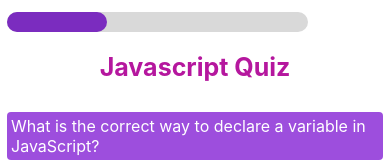
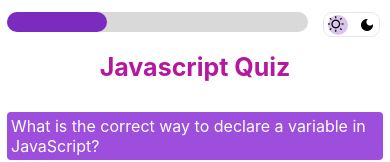
Before and after one commit to Stive627/tsaChallenge, a React Native app: screen /Questions in a window 390 px wide. Shown: the top 162 px of the page. Built offline with nearby package versions, Linux system fonts and the light colour scheme.

Commit message:
it works at 90%

```diff
--- a/App.js
+++ b/App.js
@@ -6,12 +6,14 @@ import Questions from './Screens/Questions/Questions';
 import { DataProvider } from './context/DataContext';
 import Results from './Screens/Results/Results';
 import Detail from './Screens/Details/Detail';
+import { ThemeProvider } from './context/ThemeContext';
 
 const Stack = createNativeStackNavigator()
 
 export default function App() {
   return (
     <DataProvider>
+      <ThemeProvider>
         <NavigationContainer>
           <Stack.Navigator initialRouteName='Welcome'>
             <Stack.Screen options={{header:()=> <View></View>}} name='Welcome' component={Welcome}/>
@@ -20,6 +22,7 @@ export default function App() {
             <Stack.Screen name='Quizzes details' options={{headerBackground:() => <View></View>, headerTintColor:'#B5179E', headerTitleAlign:'center', headerTitleStyle:{fontWeight:'bold'}}}  component={Detail}/>
           </Stack.Navigator>
         </NavigationContainer>
+      </ThemeProvider>
     </DataProvider>
   );
 }
--- a/Screens/Questions/Question.js
+++ b/Screens/Questions/Question.js
@@ -3,6 +3,7 @@ import React, { useState } from 'react'
 
 export default function Question({question, handleClick, lastQuestion}) {
   const [currSuggestion, setCurrSuggestion] = useState(undefined)
+
   function select(indx){
     if(indx === currSuggestion){
       setCurrSuggestion(undefined)
--- a/Screens/Questions/Questions.js
+++ b/Screens/Questions/Questions.js
@@ -1,23 +1,30 @@
 import { StyleSheet, Text, View} from 'react-native'
 import React, { useState } from 'react'
 import { SafeAreaProvider, SafeAreaView } from 'react-native-safe-area-context'
-import Animated, { useSharedValue } from 'react-native-reanimated'
+import Animated, { useAnimatedStyle, useSharedValue, withTiming } from 'react-native-reanimated'
 import Question from './Question'
 import { datas } from './data'
 import { useData } from '../../context/DataContext'
 import { successRate } from '../../functions/successRate'
 import { useNavigation } from '@react-navigation/native'
+import Mode from '../../components/Mode'
 
 export default function Questions() {
   const navigation = useNavigation()
   const {handleData} = useData()
   const [userAnswer, setUserAnswer] = useState([])
-  const width = useSharedValue(60)
   const questions = [...datas]
   const percentage = (1/questions.length)*100
   const [currQuestion, setCurrQuestion] = useState({index:0, percent:percentage})
   const correctAnswers = questions.map(elt => elt.answer)
   const lastQuestion = currQuestion.index === questions.length -1
+  const width = useSharedValue(currQuestion.percent)
+  const animatedStyles = useAnimatedStyle(()=>({
+    width: `${width.value}%`
+  }))
+
+  width.value = withTiming(currQuestion.percent)
+
 
   function handleClick(value){
     if(lastQuestion){
@@ -38,8 +45,9 @@ export default function Questions() {
         <View style={styles.container}>
           <View style={styles.header}>
             <View style={styles.header1}></View>
-            <Animated.View style={[styles.header2, {width:`${currQuestion.percent}%`}]}></Animated.View>
+            <Animated.View style={[styles.header2, animatedStyles]}></Animated.View>
           </View>
+          <Mode/>
         </View>
         <Text style={styles.title}>Javascript Quiz</Text>
         <Question key={datas[currQuestion.index].question} question={datas[currQuestion.index]} handleClick={handleClick} lastQuestion={lastQuestion}/>
--- a/Screens/Welcome/Welcome.js
+++ b/Screens/Welcome/Welcome.js
@@ -1,10 +1,12 @@
 import {SafeAreaProvider, SafeAreaView} from 'react-native-safe-area-context'
 import {Image, Pressable, StyleSheet, Text, View } from 'react-native'
-import { useNavigation } from '@react-navigation/native'
+import { useNavigation, useTheme } from '@react-navigation/native'
 import WaveSvg from '../../components/Wave'
-
+import Entypo from  'react-native-vector-icons/Entypo'
 export default function Welcome() {
   const navigation = useNavigation()
+  const theme = useTheme()
+  console.log(theme)
   return (
     <SafeAreaProvider>
         <SafeAreaView style={styles.safeArea} edges={['top']}>
@@ -27,7 +29,8 @@ export default function Welcome() {
 const styles = StyleSheet.create({
   safeArea:{
     flex:1,
-    backgroundColor:'white'
+    backgroundColor:'white',
+    marginTop:23
   },
   container:{
     justifyContent:'center',
--- /dev/null
+++ b/components/Mode.js
@@ -0,0 +1,66 @@
+import { View, StyleSheet, Pressable, useColorScheme} from 'react-native'
+import React, { useState } from 'react'
+import Entypo from 'react-native-vector-icons/Entypo';
+import MaterialIcons from 'react-native-vector-icons/MaterialIcons';
+import Animated, {useSharedValue, withTiming, useAnimatedStyle} from 'react-native-reanimated';
+import { useTheme } from '../context/ThemeContext';
+
+export default function Mode() {
+    const [x, setX] = useState(0)
+    const translate = useSharedValue(x)
+    const {theme, handleTheme} = useTheme()
+    console.log(theme)
+    const animatedStyle = useAnimatedStyle(()=>({
+        transform:[{translateX:translate.value}]
+    }))
+
+    function handleTranslate(){
+        handleTheme()
+        if(x){
+            setX(0)
+        }
+        else{
+            setX(30)
+        }
+    }
+    translate.value = withTiming(x)
+
+  return (
+    <View style={styles.containerMain}>
+        <Pressable onPress={handleTranslate}  style={styles.container}>
+            <Entypo name="light-up" color="#000" size={16} />
+            <MaterialIcons name="dark-mode" color="#000" size={16} />
+            <Animated.View style={[styles.indicatorView, animatedStyle]}></Animated.View>
+        </Pressable>
+    </View>
+  )
+}
+
+const styles = StyleSheet.create({
+    containerMain:{
+        flex:0.2,
+        flexDirection:'row',
+        justifyContent:'flex-end'
+    },
+    container:{
+        flex:0.8,
+        borderColor:'rgba(217, 217, 217, 0.63)',
+        borderWidth:1,
+        marginHorizontal:3,
+        height:25,
+        borderRadius:9,
+        flexDirection:'row',
+        alignItems:'center',
+        justifyContent:'space-between',
+        paddingHorizontal:4,
+        position:'relative'
+    },
+    indicatorView:{
+        position:'absolute',
+        width:20,
+        height:20,
+        borderRadius:'50%',
+        backgroundColor:'rgba(123, 44, 191, 0.28)',
+        zIndex:-2,
+    }
+})
--- a/components/Wave.js
+++ b/components/Wave.js
@@ -2,7 +2,7 @@ import React from 'react';
 import Svg, { Path } from 'react-native-svg';
 
 const WaveSvg = () => (
-  <Svg viewBox="0 0 1440 320"  rotation={180}  xmlns="http://www.w3.org/2000/svg" width="100%" height={100}>
+  <Svg style={{position:'relative', bottom:30}} viewBox="0 0 1440 320"  rotation={180}  xmlns="http://www.w3.org/2000/svg" width="100%" height={100}>
     <Path
       fill="#C77DFF"
       fillOpacity="1"
--- /dev/null
+++ b/context/ThemeContext.js
@@ -0,0 +1,21 @@
+import { createContext, useContext, useState, } from "react";
+import {useColorScheme} from 'react-native'
+const ThemeContext = createContext(undefined);
+
+export const ThemeProvider = ({ children }) => {
+    const userTheme = useColorScheme()
+  const [theme, setTheme] = useState(userTheme);
+
+  return (
+    <ThemeContext.Provider
+      value={{
+        theme,
+        handleTheme: () => setTheme(theme === 'light' ? 'dark':'light'),
+      }}
+    >
+      {children}
+    </ThemeContext.Provider>
+  );
+};
+
+export const useTheme= () => useContext(ThemeContext)
--- a/package.json
+++ b/package.json
@@ -17,7 +17,8 @@
     "react-native": "0.79.2",
     "react-native-reanimated": "~3.17.4",
     "react-native-safe-area-context": "^5.4.1",
-    "react-native-svg": "^15.12.0"
+    "react-native-svg": "^15.12.0",
+    "react-native-vector-icons": "^10.2.0"
   },
   "devDependencies": {
     "@babel/core": "^7.20.0"
```
Also changed, not shown: 1 other file (tests, documents, lock files or other folders). Lines whose indentation alone changed are shown as unchanged.
